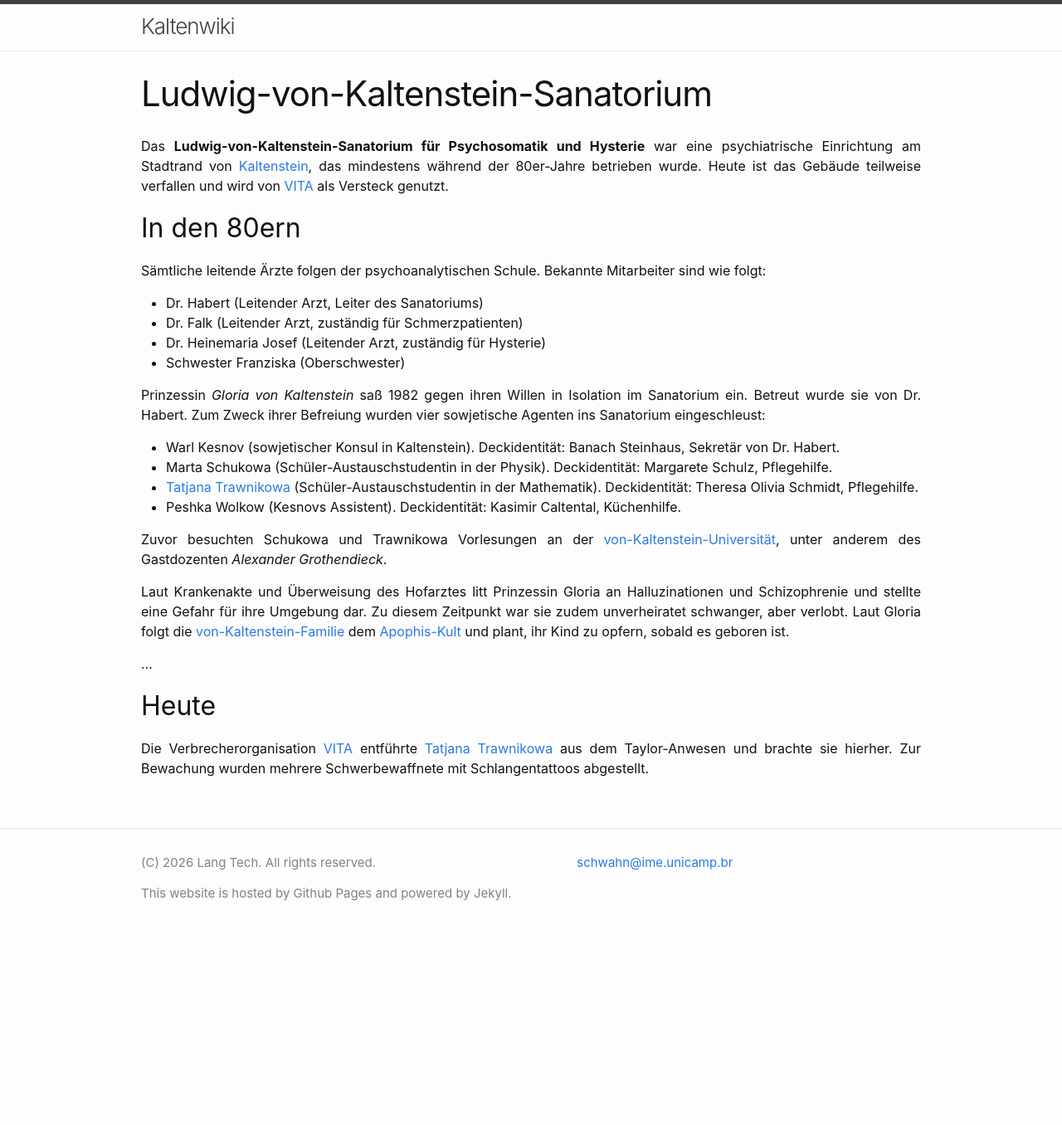
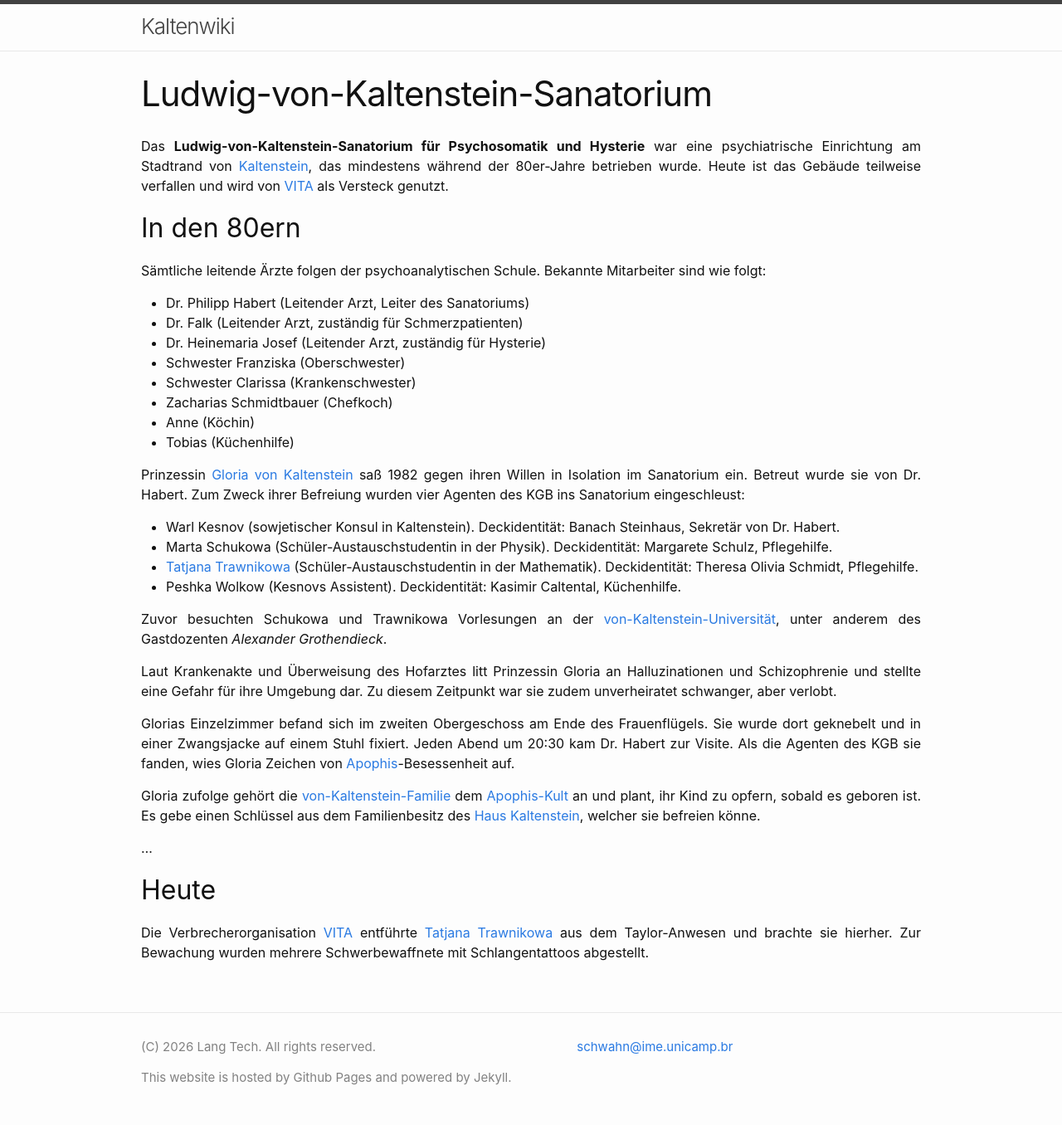
Before and after one commit to PSchwahn/kaltenwiki, a Jekyll site: the page built from _kaltenwiki/sanatorium.md, in a window 1280 px wide. Shown: the whole page at 83% size. Built offline with Jekyll 4.4.1, drawn with Linux system fonts in a browser that asks for light colours; some web fonts are replaced; before the commit the page ends 1134 px from its top, so only the background shows below that.

Commit message:
etwas Gloria

```diff
--- a/_kaltenwiki/sanatorium.md
+++ b/_kaltenwiki/sanatorium.md
@@ -10,12 +10,16 @@ Das **Ludwig-von-Kaltenstein-Sanatorium für Psychosomatik und Hysterie** war ei
 
 Sämtliche leitende Ärzte folgen der psychoanalytischen Schule. Bekannte Mitarbeiter sind wie folgt:
 
-* Dr. Habert (Leitender Arzt, Leiter des Sanatoriums)
+* Dr. Philipp Habert (Leitender Arzt, Leiter des Sanatoriums)
 * Dr. Falk (Leitender Arzt, zuständig für Schmerzpatienten)
 * Dr. Heinemaria Josef (Leitender Arzt, zuständig für Hysterie)
 * Schwester Franziska (Oberschwester)
+* Schwester Clarissa (Krankenschwester)
+* Zacharias Schmidtbauer (Chefkoch)
+* Anne (Köchin)
+* Tobias (Küchenhilfe)
 
-Prinzessin *Gloria von Kaltenstein* saß 1982 gegen ihren Willen in Isolation im Sanatorium ein. Betreut wurde sie von Dr. Habert. Zum Zweck ihrer Befreiung wurden vier sowjetische Agenten ins Sanatorium eingeschleust:
+Prinzessin [Gloria von Kaltenstein]({{ "kaltenwiki/gloria_vk" | relative_url }}) saß 1982 gegen ihren Willen in Isolation im Sanatorium ein. Betreut wurde sie von Dr. Habert. Zum Zweck ihrer Befreiung wurden vier Agenten des KGB ins Sanatorium eingeschleust:
 
 * Warl Kesnov (sowjetischer Konsul in Kaltenstein). Deckidentität: Banach Steinhaus, Sekretär von Dr. Habert.
 * Marta Schukowa (Schüler-Austauschstudentin in der Physik). Deckidentität: Margarete Schulz, Pflegehilfe.
@@ -24,7 +28,11 @@ Prinzessin *Gloria von Kaltenstein* saß 1982 gegen ihren Willen in Isolation im
 
 Zuvor besuchten Schukowa und Trawnikowa Vorlesungen an der [von-Kaltenstein-Universität]({{ "kaltenwiki/vk_uni" | relative_url }}), unter anderem des Gastdozenten *Alexander Grothendieck*.
 
-Laut Krankenakte und Überweisung des Hofarztes litt Prinzessin Gloria an Halluzinationen und Schizophrenie und stellte eine Gefahr für ihre Umgebung dar. Zu diesem Zeitpunkt war sie zudem unverheiratet schwanger, aber verlobt. Laut Gloria folgt die [von-Kaltenstein-Familie]({{ "kaltenwiki/von_kaltenstein" | relative_url }}) dem [Apophis-Kult]({{ "kaltenwiki/apophis" | relative_url }}) und plant, ihr Kind zu opfern, sobald es geboren ist.
+Laut Krankenakte und Überweisung des Hofarztes litt Prinzessin Gloria an Halluzinationen und Schizophrenie und stellte eine Gefahr für ihre Umgebung dar. Zu diesem Zeitpunkt war sie zudem unverheiratet schwanger, aber verlobt.
+
+Glorias Einzelzimmer befand sich im zweiten Obergeschoss am Ende des Frauenflügels. Sie wurde dort geknebelt und in einer Zwangsjacke auf einem Stuhl fixiert. Jeden Abend um 20:30 kam Dr. Habert zur Visite. Als die Agenten des KGB sie fanden, wies Gloria Zeichen von [Apophis]({{ "kaltenwiki/apophis" | relative_url }})-Besessenheit auf.
+
+Gloria zufolge gehört die [von-Kaltenstein-Familie]({{ "kaltenwiki/von_kaltenstein" | relative_url }}) dem [Apophis-Kult]({{ "kaltenwiki/apophis" | relative_url }}) an und plant, ihr Kind zu opfern, sobald es geboren ist. Es gebe einen Schlüssel aus dem Familienbesitz des [Haus Kaltenstein]({{ "kaltenwiki/von_kaltenstein" | relative_url }}), welcher sie befreien könne.
 
 ...
 
```
Also changed, not shown: _kaltenwiki/gloria_vk.md (added, +14 -0 lines), _kaltenwiki/prekrasnaya_institut.md (+2 -0 lines), _kaltenwiki/von_kaltenstein.md (+2 -3 lines).
